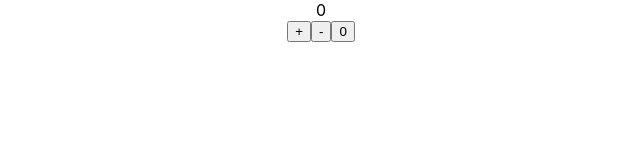
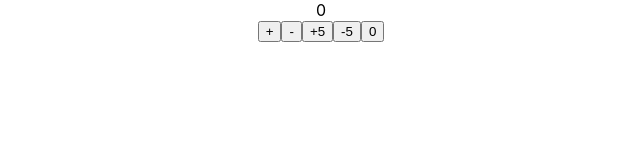
Before and after one commit to R4m21/react-hooks, a React (Create React App) app: page / in a window 1280 px wide. Shown: the top 160 px of the page, without its empty margins (319-959 px from the left). Built offline with nearby package versions, Linux system fonts and the light colour scheme.

Commit message:
useReducer (complex state & action) add deffrent increment and decrement value of object form

```diff
--- a/src/components/CounterR2.js
+++ b/src/components/CounterR2.js
@@ -5,9 +5,9 @@
 const reducer = (state, action) => {
   switch (action.type) {
     case "increment":
-      return { firstCounter: state.firstCounter + 1 };
+      return { firstCounter: state.firstCounter + action.value };
     case "decrement":
-      return { firstCounter: state.firstCounter - 1 };
+      return { firstCounter: state.firstCounter - action.value };
     case "reset":
       return initialState;
     default:
@@ -19,8 +19,18 @@
   return (
     <div>
       <div>{count.firstCounter}</div>
-      <button onClick={() => dispatch({ type: "increment" })}>+</button>
-      <button onClick={() => dispatch({ type: "decrement" })}>-</button>
+      <button onClick={() => dispatch({ type: "increment", value: 1 })}>
+        +
+      </button>
+      <button onClick={() => dispatch({ type: "decrement", value: 1 })}>
+        -
+      </button>
+      <button onClick={() => dispatch({ type: "increment", value: 5 })}>
+        +5
+      </button>
+      <button onClick={() => dispatch({ type: "decrement", value: 5 })}>
+        -5
+      </button>
       <button onClick={() => dispatch({ type: "reset" })}>0</button>
     </div>
   );
```
